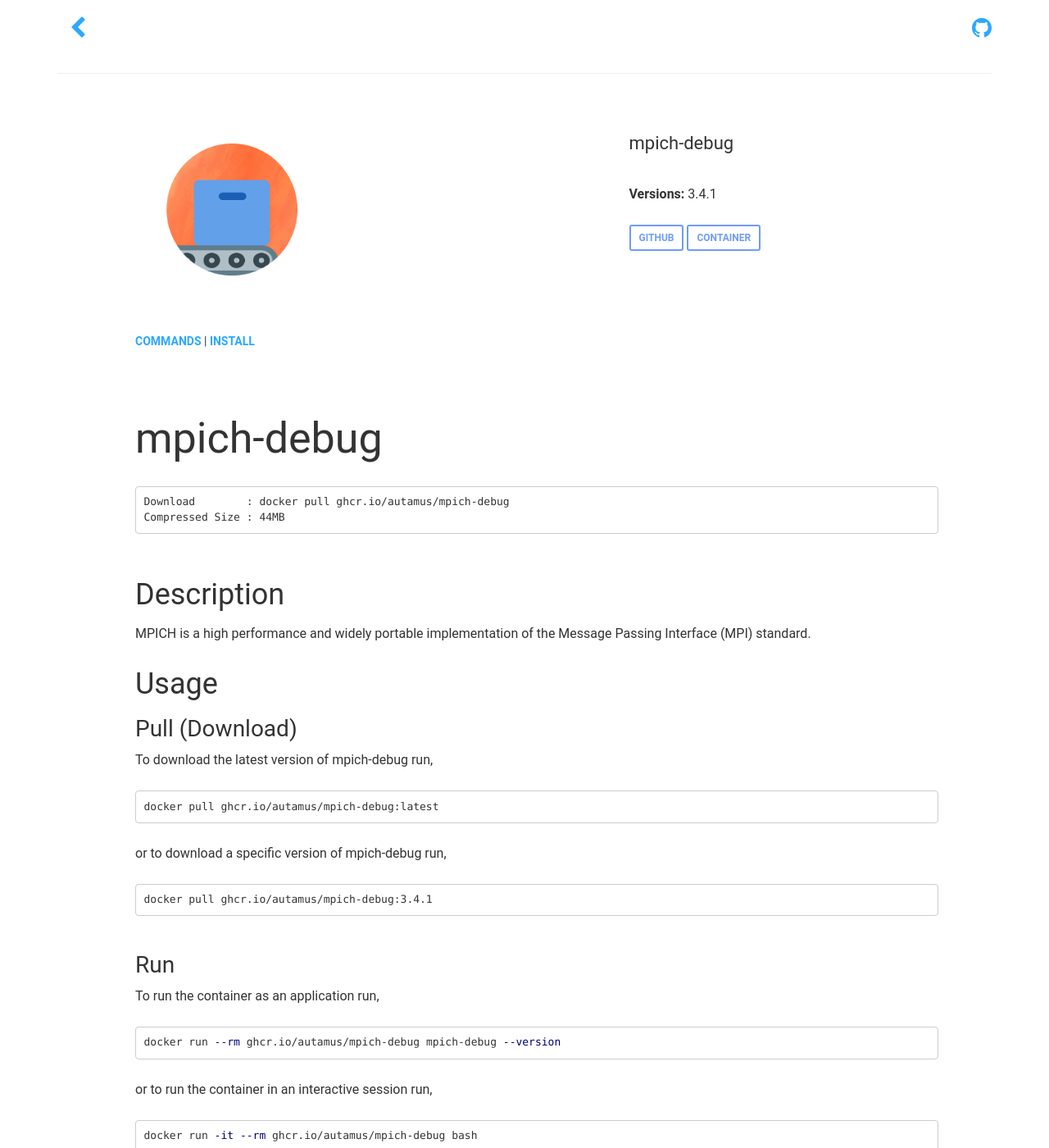
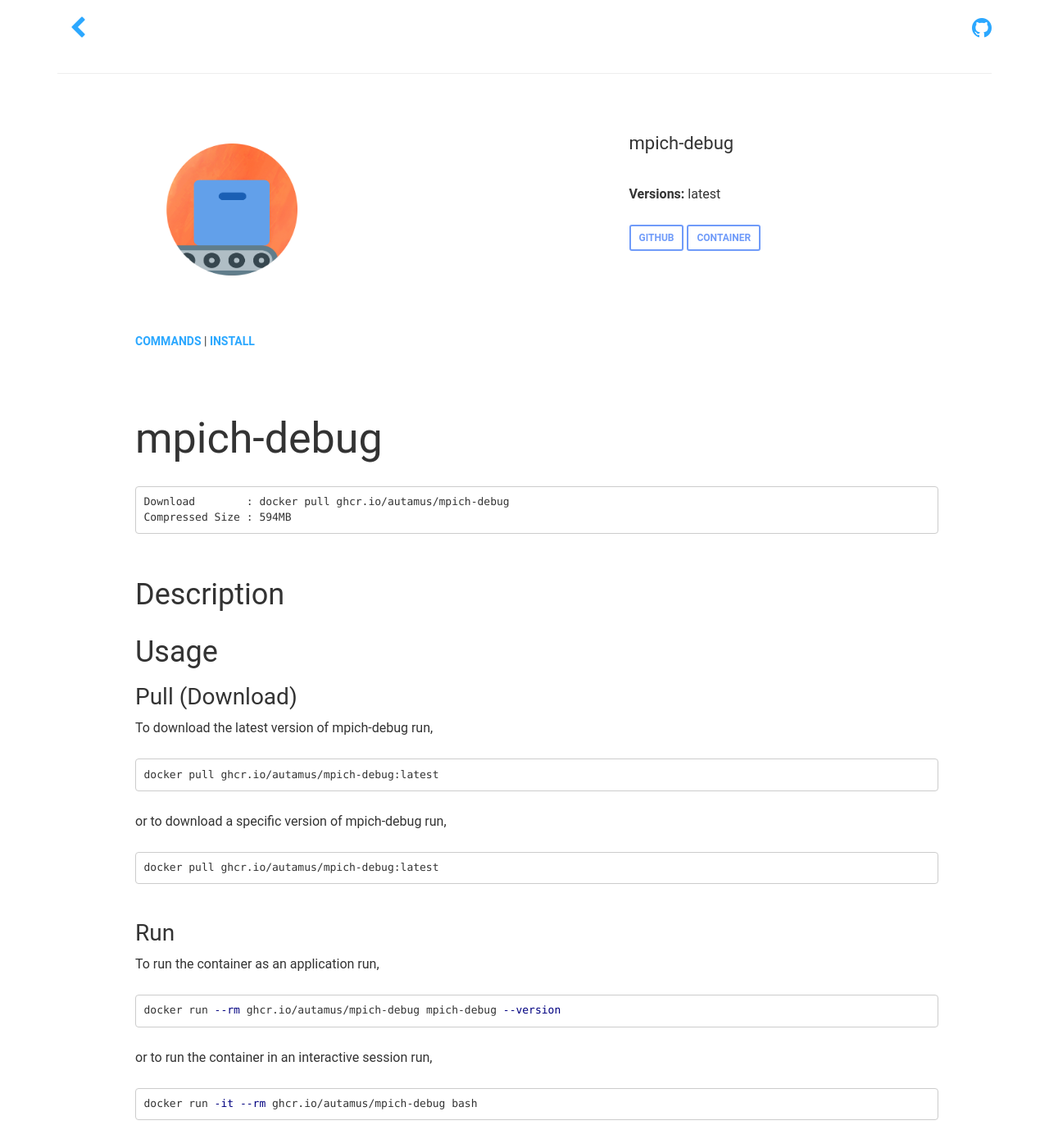
Before and after one commit to autamus/registry, a Jekyll site: the page built from _library/mpich-debug.md, in a window 1280 px wide and 1400 px high. Shown: the whole window at 82% size. Built offline with Jekyll 4.4.1, drawn with Linux system fonts in a browser that asks for light colours; nearby versions of some CDN libraries.

Commit message:
Update mpich-debug to latest at 2021-05-26 00:02:28.273287019 +0000 UTC m=+7.509110224

````diff
--- a/_library/mpich-debug.md
+++ b/_library/mpich-debug.md
@@ -3,22 +3,21 @@ layout: container
 name: mpich-debug
 github: https://github.com/autamus/registry/blob/main/containers/m/mpich-debug/spack.yaml
 versions:
-- 3.4.1
-updated_at: 2021-05-25T20:19:49.60341442Z
-size: 44MB
-description: MPICH is a high performance and widely portable implementation of the
-  Message Passing Interface (MPI) standard.
+- latest
+updated_at: 2021-05-26T00:02:27.911307403Z
+size: 594MB
+description: ""
 container_url: https://github.com/orgs/autamus/packages/container/package/mpich-debug
 
 ---
 # mpich-debug
 ```bash
 Download        : docker pull ghcr.io/autamus/mpich-debug
-Compressed Size : 44MB
+Compressed Size : 594MB
 ```
 
 ## Description
-MPICH is a high performance and widely portable implementation of the Message Passing Interface (MPI) standard.
+
 
 ## Usage
 ### Pull (Download)
@@ -31,7 +30,7 @@ docker pull ghcr.io/autamus/mpich-debug:latest
 or to download a specific version of mpich-debug run,
 
 ```bash
-docker pull ghcr.io/autamus/mpich-debug:3.4.1
+docker pull ghcr.io/autamus/mpich-debug:latest
 ```
 ### Run
 To run the container as an application run,
````
